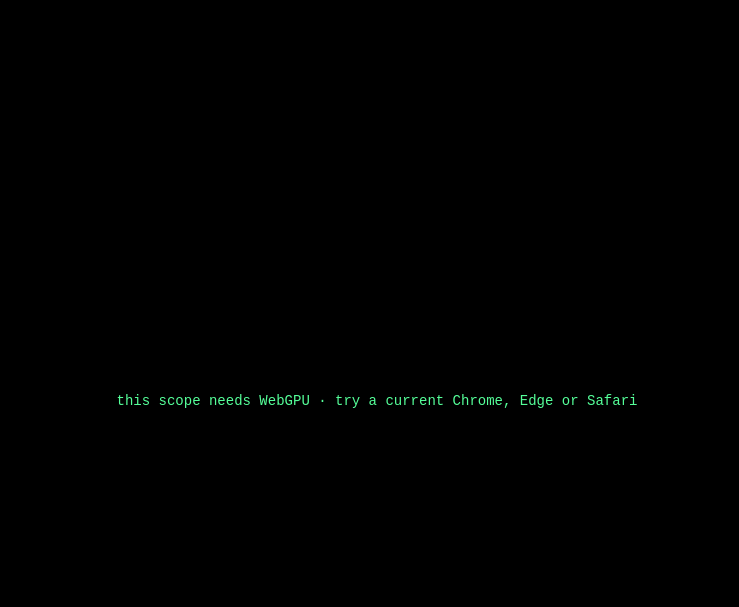
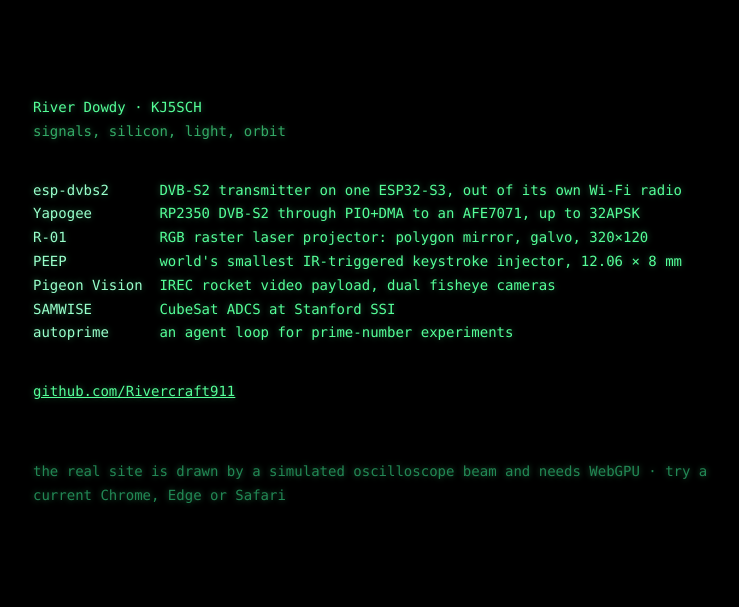
Before and after one commit to Rivercraft911/rivercraft911.github.io, a website built with Vite: page index.html in a window 1280 px wide. Shown: the whole page, without its empty margins (263-1002 px from the left). Built offline with nearby package versions, Linux system fonts and the light colour scheme.

Commit message:
plain-text fallback

```diff
--- a/index.html
+++ b/index.html
@@ -9,14 +9,33 @@
     <style>
       html, body { margin: 0; height: 100%; background: #000; overflow: hidden; }
       canvas { display: block; width: 100vw; height: 100vh; cursor: crosshair; }
-      p { display: none; position: fixed; inset: 0; margin: auto; height: 1em; color: #5f9;
-          font: 14px ui-monospace, monospace; text-align: center; }
-      .no-gpu p { display: block; }
+      main { display: none; box-sizing: border-box; max-width: 46rem; margin: auto; padding: 12vh 1.5rem;
+             color: #5f9; font: 14px/1.7 ui-monospace, Menlo, monospace; text-shadow: 0 0 6px #5f96; }
+      h1 { margin: 0; font: inherit; } h1 + p { margin: 0 0 2.5em; color: #3a6; }
+      dl { display: grid; grid-template-columns: max-content 1fr; gap: 0 2ch; margin: 0 0 2.5em; }
+      dt { color: #9fc; } dd { margin: 0; }
+      a { color: inherit; } small { display: block; margin-top: 4em; color: #285; font-size: inherit; }
+      @media (max-width: 34rem) { dl { grid-template-columns: 1fr; } dd { margin-bottom: 1em; } }
+      .no-gpu { overflow: auto; } .no-gpu canvas { display: none; } .no-gpu main { display: block; }
     </style>
   </head>
   <body>
     <canvas></canvas>
-    <p>this scope needs WebGPU · try a current Chrome, Edge or Safari</p>
+    <main>
+      <h1>River Dowdy · KJ5SCH</h1>
+      <p>signals, silicon, light, orbit</p>
+      <dl>
+        <dt>esp-dvbs2</dt><dd>DVB-S2 transmitter on one ESP32-S3, out of its own Wi-Fi radio</dd>
+        <dt>Yapogee</dt><dd>RP2350 DVB-S2 through PIO+DMA to an AFE7071, up to 32APSK</dd>
+        <dt>R-01</dt><dd>RGB raster laser projector: polygon mirror, galvo, 320×120</dd>
+        <dt>PEEP</dt><dd>world's smallest IR-triggered keystroke injector, 12.06 × 8 mm</dd>
+        <dt>Pigeon Vision</dt><dd>IREC rocket video payload, dual fisheye cameras</dd>
+        <dt>SAMWISE</dt><dd>CubeSat ADCS at Stanford SSI</dd>
+        <dt>autoprime</dt><dd>an agent loop for prime-number experiments</dd>
+      </dl>
+      <a href="https://github.com/Rivercraft911">github.com/Rivercraft911</a>
+      <small>the real site is drawn by a simulated oscilloscope beam and needs WebGPU · try a current Chrome, Edge or Safari</small>
+    </main>
     <script type="module" src="/src/main.ts"></script>
   </body>
 </html>
```
